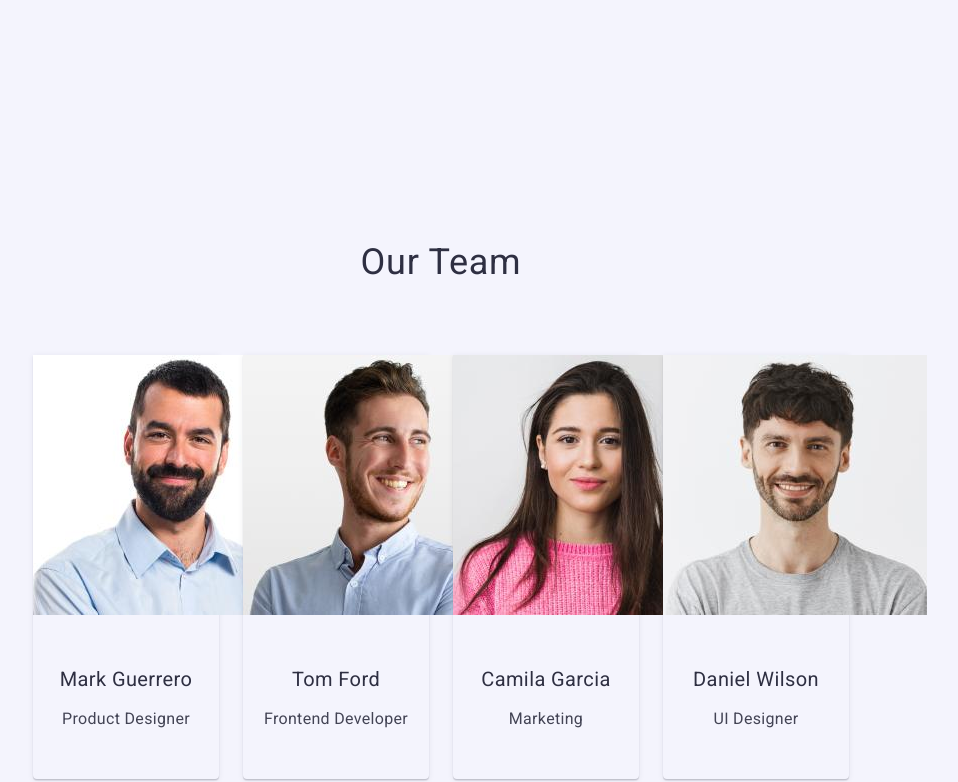
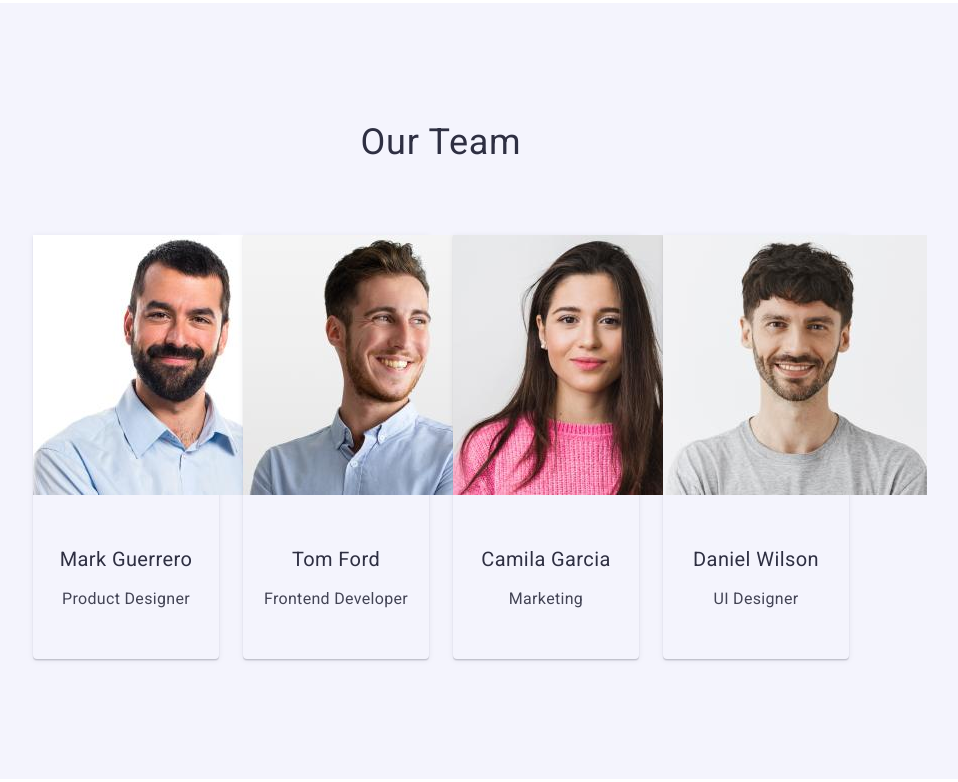
Before and after one commit to tyszkob/goit-markup-hw-03, a plain HTML site: page index.html in a window 1280 px wide. Shown: the part 1224-2006 px from the top of the page, without its empty margins (199-1157 px from the left). Drawn offline with nearby package versions, Linux system fonts and the light colour scheme.

Commit message:
Update styles.css

```diff
--- a/css/styles.css
+++ b/css/styles.css
@@ -126,7 +126,7 @@ display: flex;
 
 .team {
     background: #f4f4fd;
-    padding: 120px 0;
+
 
 }
 .group {
```
